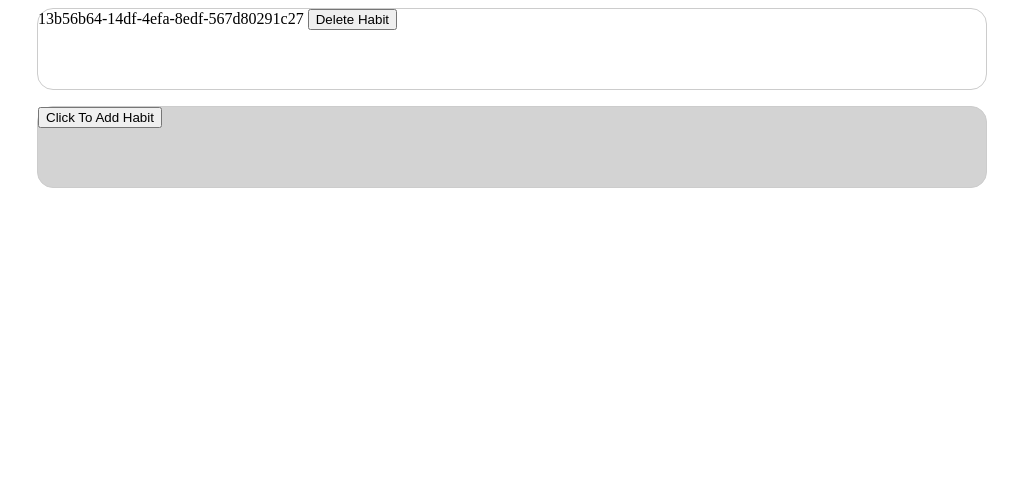
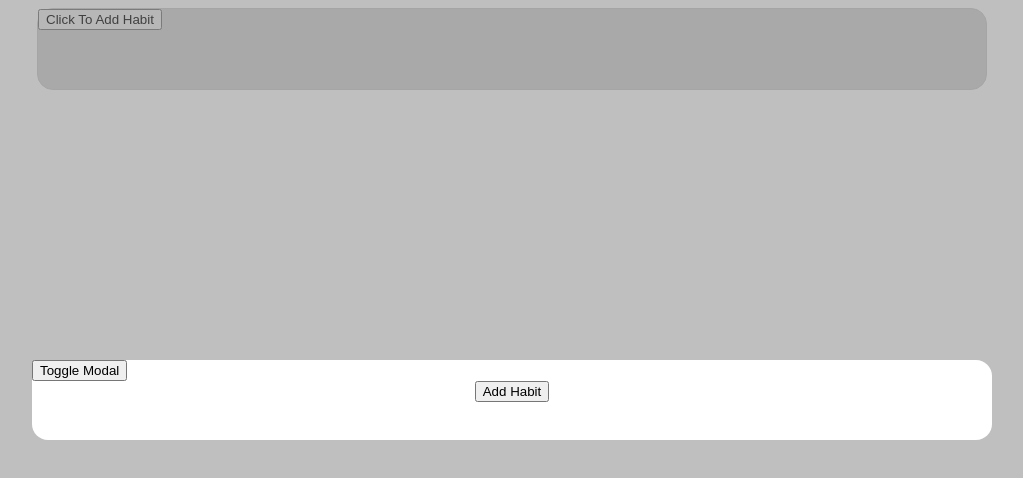
Before and after one commit to ykisana/success-tracker, a SvelteKit app: page / in a window 1280 px wide. Both pictures are taken after a click on the button "Click To Add Habit". Shown: the top 478 px of the page, without its empty margins (128-1151 px from the left). Built offline with nearby package versions, Linux system fonts and the light colour scheme.

Commit message:
feat: add-habit: add habit overlay

```diff
--- a/src/components/Habit/AddHabit.svelte
+++ /dev/null
@@ -1,11 +0,0 @@
-<script lang="ts">
-	import { addHabit } from '@store/HabitStore';
-	import Card from './Card.svelte';
-</script>
-
-<Card isNew={true}>
-	<button on:click={() => addHabit('New Habit')}>Click To Add Habit</button>
-</Card>
-
-<style>
-</style>
--- /dev/null
+++ b/src/components/HabitCard/AddHabitCard.svelte
@@ -0,0 +1,9 @@
+<script lang="ts">
+	import HabitContainer from './HabitContainer.svelte';
+
+	export let handleClick: Function;
+</script>
+
+<HabitContainer isNew={true}>
+	<button on:click={() => handleClick()}>Click To Add Habit</button>
+</HabitContainer>
--- a/src/components/Habit/HabitCard.svelte
+++ b/src/components/HabitCard/HabitCard.svelte
@@ -1,10 +1,11 @@
 <script lang="ts">
-	import Card from './Card.svelte';
 	import { deleteHabit } from '@store/HabitStore';
+	import HabitContainer from './HabitContainer.svelte';
+
 	export let id: string;
 </script>
 
-<Card>
+<HabitContainer>
 	<slot />
 	<button on:click={() => deleteHabit(id)}>Delete Habit</button>
-</Card>
+</HabitContainer>
--- a/src/components/HabitList.svelte
+++ b/src/components/HabitList.svelte
@@ -1,17 +1,28 @@
 <script lang="ts">
 	import { getHabits } from '@store/HabitStore';
-	import AddHabit from './Habit/AddHabit.svelte';
-	import HabitCard from './Habit/HabitCard.svelte';
+	import AddHabitCard from './HabitCard/AddHabitCard.svelte';
+	import HabitCard from './HabitCard/HabitCard.svelte';
+	import NewHabitContainer from './NewHabit/NewHabitContainer.svelte';
+	import Overlay from './Overlay.svelte';
 
-	let habits = getHabits();
+	const habits = getHabits();
+	let showNewHabitOverlay = false;
+
+	const handleAddHabitClick = () => {
+		showNewHabitOverlay = !showNewHabitOverlay;
+	};
 </script>
 
+{#if showNewHabitOverlay}
+	<Overlay onClose={handleAddHabitClick}>
+		<NewHabitContainer />
+	</Overlay>
+{/if}
 <div class="habit-list">
 	{#each $habits as habit}
 		<HabitCard id={habit.id}>{habit.id}</HabitCard>
 	{/each}
-
-	<AddHabit />
+	<AddHabitCard handleClick={handleAddHabitClick} />
 </div>
 
 <style>
--- /dev/null
+++ b/src/components/NewHabit/NewHabitContainer.svelte
@@ -0,0 +1,15 @@
+<script lang="ts">
+	import { addHabit } from '@store/HabitStore';
+</script>
+
+<div class="addHabitContainer">
+	<button on:click={() => addHabit('Todo')}>Add Habit</button>
+</div>
+
+<style>
+	.addHabitContainer {
+		display: flex;
+		justify-content: center;
+		justify-items: center;
+	}
+</style>
--- /dev/null
+++ b/src/components/Overlay.svelte
@@ -0,0 +1,31 @@
+<script lang="ts">
+	export let onClose: Function;
+</script>
+
+<div class="overlay">
+	<div class="card">
+		<button on:click={() => onClose()}>Toggle Modal</button>
+		<slot />
+	</div>
+</div>
+
+<style lang="scss">
+	.overlay {
+		height: 100vh;
+		width: 100vw;
+		position: fixed;
+		top: 0rem;
+		left: 0rem;
+		background-color: rgba($color: gray, $alpha: 0.5);
+
+		display: flex;
+		justify-content: center;
+		align-items: center;
+	}
+	.card {
+		background-color: white;
+		width: 75%;
+		height: 5rem;
+		border-radius: 1rem;
+	}
+</style>
```
Also changed, not shown: src/components/HabitCard/HabitContainer.svelte (renamed from src/components/Habit/Card.svelte).
